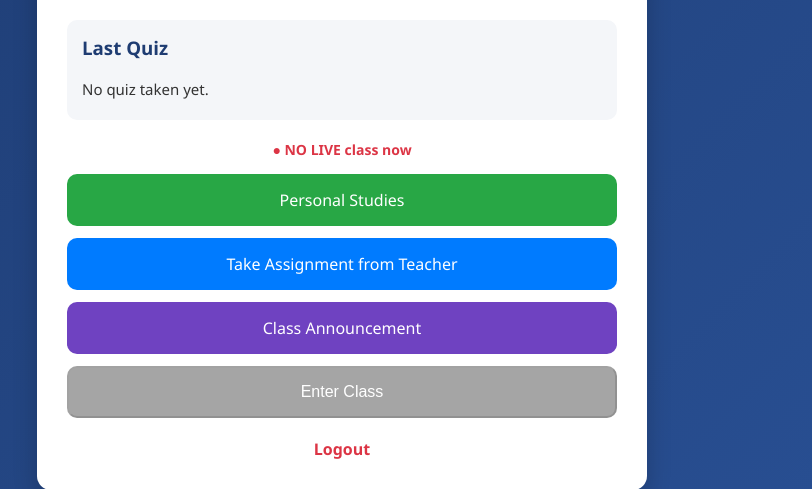
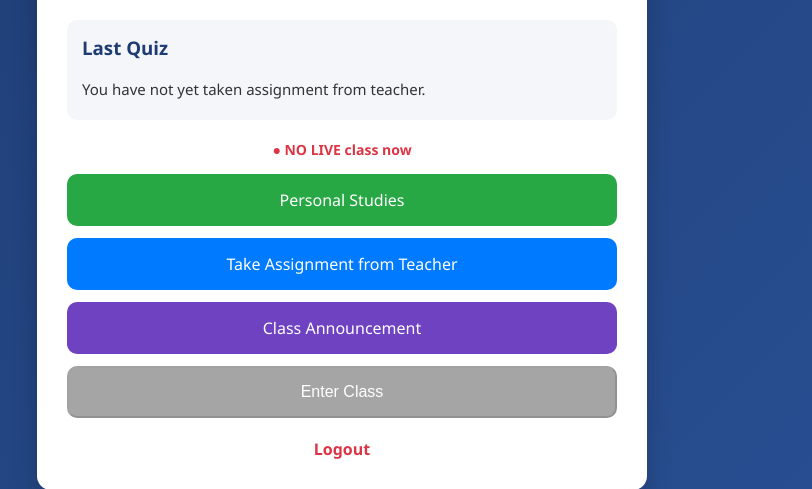
Before and after one commit to Bushsmith3300/bta-production-architecture, a Flask app: template app/templates/dashboard.html in a window 1280 px wide. Shown: the part 163-652 px from the top of the page, without its empty margins (298-1110 px from the left). Run offline with Flask 3, Linux system fonts and the light colour scheme; the template is opened without the code that fills it, so the values that code supplies are empty.

Commit message:
Update message for no quiz taken notification

```diff
--- a/app/templates/dashboard.html
+++ b/app/templates/dashboard.html
@@ -193,7 +193,7 @@
         <p><strong>Topic:</strong> {{ last_quiz.topic }}</p>
         <p><strong>Date:</strong> {{ last_quiz.date }}</p>
     {% else %}
-        <p>No quiz taken yet.</p>
+        <p>You have not yet taken assignment from teacher.</p>
     {% endif %}
 </div>
 
```
